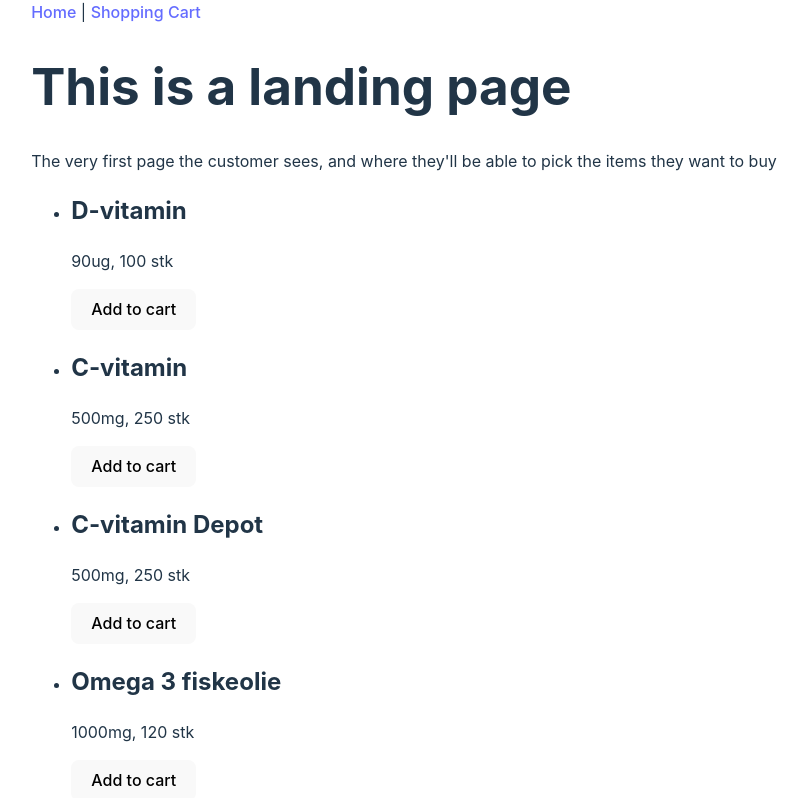
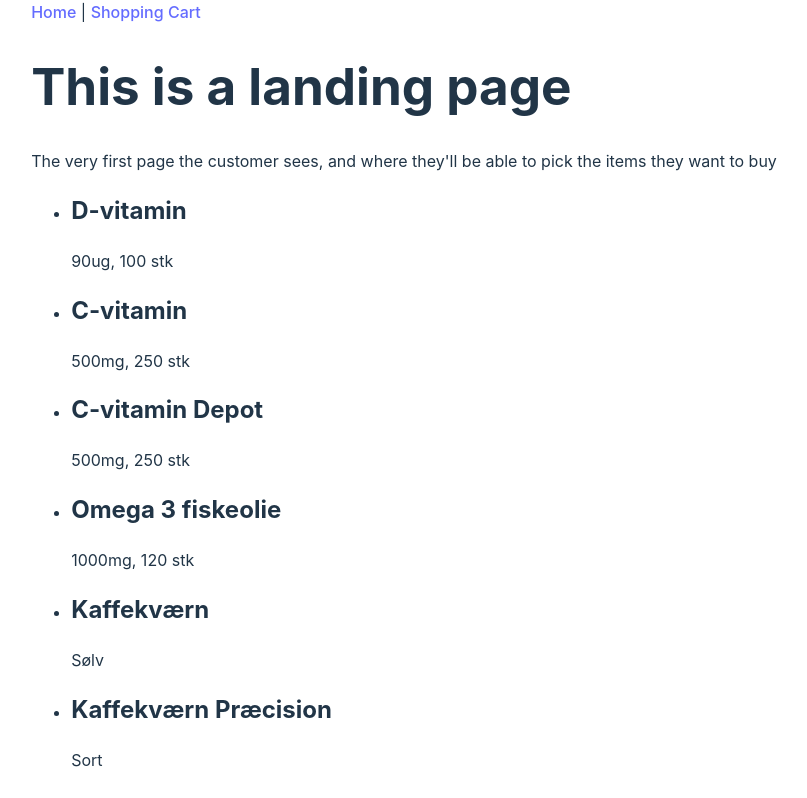
Before and after one commit to SiGoldbach/FrontendWebShop9, a React (Vite) app: page / in a window 1280 px wide. Shown: the top 798 px of the page, without its empty margins (236-1043 px from the left). Built offline with nearby package versions, Linux system fonts and the light colour scheme.

Commit message:
Some things in landing page are commented out so i can test for now

```diff
--- a/src/LandingPage.tsx
+++ b/src/LandingPage.tsx
@@ -4,10 +4,10 @@ import { useState } from 'react';
 function LandingPage() {
     const [cart, setCart] = useState([]);
 
-    const addToCart = (product) => {
-        setCart([...cart, product]);
-        console.log(cart);
-    }
+    //const addToCart = (product) => {
+    //    setCart([...cart, product]);
+    //    console.log(cart);
+    //}
     return (
         <div>
             <h1>This is a landing page</h1>
@@ -18,7 +18,6 @@ function LandingPage() {
                         <li key={product.id}>
                             <h2>{product.name}</h2>
                             <p>{product.description}</p>
-                            <button onClick={() => addToCart(product)}>Add to cart</button>
                         </li>
                     ))}
                 </ul>
@@ -27,4 +26,7 @@ function LandingPage() {
     )
 }
 
+
+//<button onClick={() => addToCart(product)}>Add to cart</button>
+
 export default LandingPage;
```
